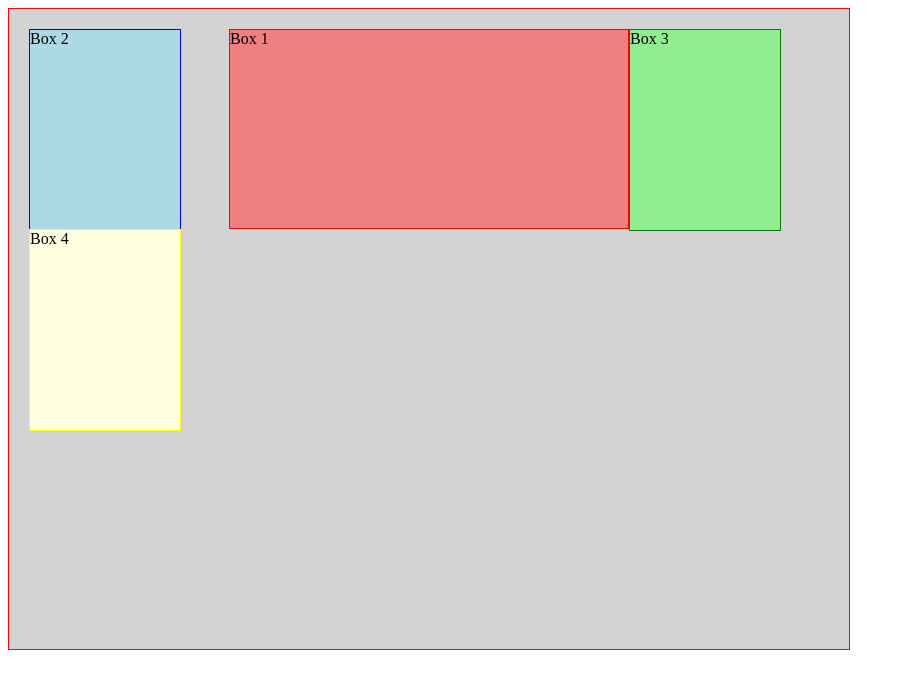
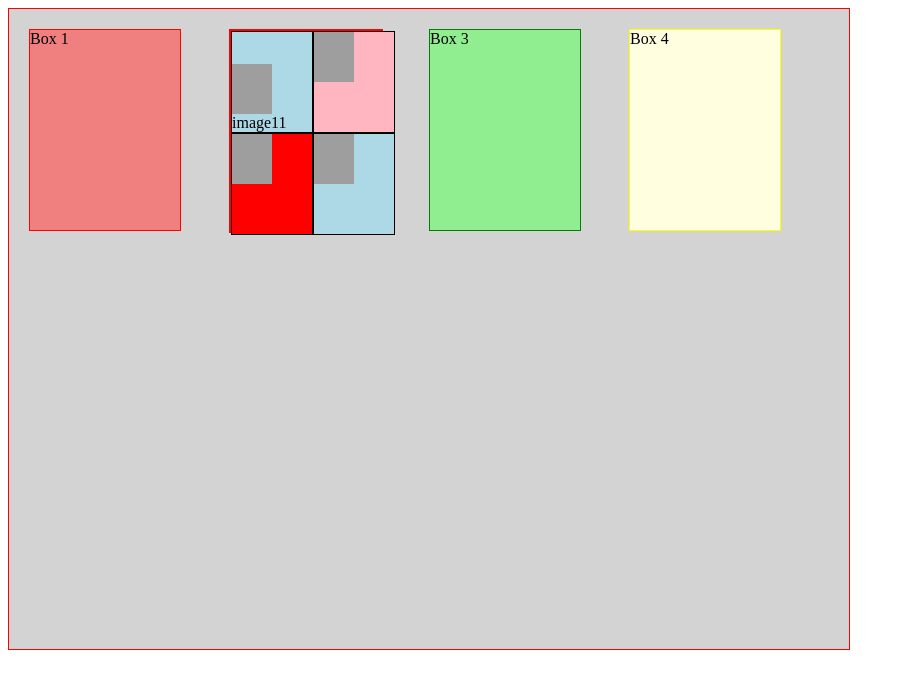
Before and after one commit to laxmisaraswatai-boop/ABES-TOT-FSD, a plain HTML site: page CSS/gridtemplate/index.html in a window 1280 px wide. Shown: the whole page, without its empty margins (0-905 px from the left). Drawn offline with Linux system fonts and the light colour scheme; grey boxes are pictures that could not be loaded.

Commit message:
gridtemplate

```diff
--- a/CSS/gridtemplate/index.html
+++ b/CSS/gridtemplate/index.html
@@ -10,7 +10,16 @@
 <body>
     <div class="box">
         <div class="box1">Box 1</div>
-        <div class="box2">Box 2</div>
+
+        <div class="box2">
+
+        <div class="box21"><img class="i1" alt="grid1" src="https://images.pexels.com/photos/45201/kitty-cat-kitten-pet-45201.jpeg?auto=compress&cs=tinysrgb&w=1260&h=750&dpr=2">image11</div>
+
+        <div class="box22"><img class="i1" alt="grid2" src="https://images.pexels.com/photos/45201/kitty-cat-kitten-pet-45201.jpeg?auto=compress&cs=tinysrgb&w=1260&h=750&dpr=2"></div>
+        <div class="box23"><img class="i1" alt="grid3" src="https://images.pexels.com/photos/45201/kitty-cat-kitten-pet-45201.jpeg?auto=compress&cs=tinysrgb&w=1260&h=750&dpr=2"></div>
+        <div class="box24"><img class="i1" alt="grid4" src="https://images.pexels.com/photos/45201/kitty-cat-kitten-pet-45201.jpeg?auto=compress&cs=tinysrgb&w=1260&h=750&dpr=2"></div>
+         </div>
+
         <div class="box3">Box 3</div>
         <div class="box4">Box 4</div>
 
--- a/CSS/gridtemplate/indexstyle.css
+++ b/CSS/gridtemplate/indexstyle.css
@@ -4,28 +4,65 @@
     width: 800px;
     border: 1px solid red;
     grid-template-columns: repeat(4, 4fr);
-    grid-template-rows: 200px 400px;
+    grid-template-rows: 2fr 1fr;
     padding: 20px;
     background-color: lightgray;
 
 }
 
 .box1 {
-    height: auto;
-    width: auto;
+    height: 200px;
+    width: 150px;
     border: 1px solid red;
     background-color: lightcoral;
-     grid-column-start: 2;
+     /* grid-column-start: 2;
     grid-column-end: 4;
     grid-row-start: 1;
-    grid-row-end: 2;
+    grid-row-end: 2; */
 }
 
 .box2 {
+    display: grid;
+    grid-template-columns: repeat(2, 1fr);
+    grid-template-rows: repeat(2, 1fr);
     height: 200px;
     width: 150px;
-    border: 1px solid blue;
+    border: 2px solid red;
+    background-color: blue;
+    .i1 {
+        height: 50px;
+        width: 40px;
+    }
+}
+.box21 {
+    height: 100px;
+    width: 80px;
+    border: 1px solid black;
     background-color: lightblue;
+    display: flex;
+    align-items:  baseline;
+    justify-content: flex-end;
+    flex-direction: column;
+
+}
+    .box22 {
+    height: 100px;
+    width: 80px;
+    border: 1px solid black;
+    background-color: lightpink;
+    }
+    .box23 {
+    height: 100px;
+    width: 80px;
+    border: 1px solid black;
+    background-color: red;
+    }
+    .box24 {
+    height: 100px;
+    width: 80px;
+    border: 1px solid black;
+    background-color: lightblue;
+
 }
 
 .box3 {
@@ -40,4 +77,5 @@
     width: 150px;
     border: 1px solid yellow;
     background-color: lightyellow;
+
 }
```
